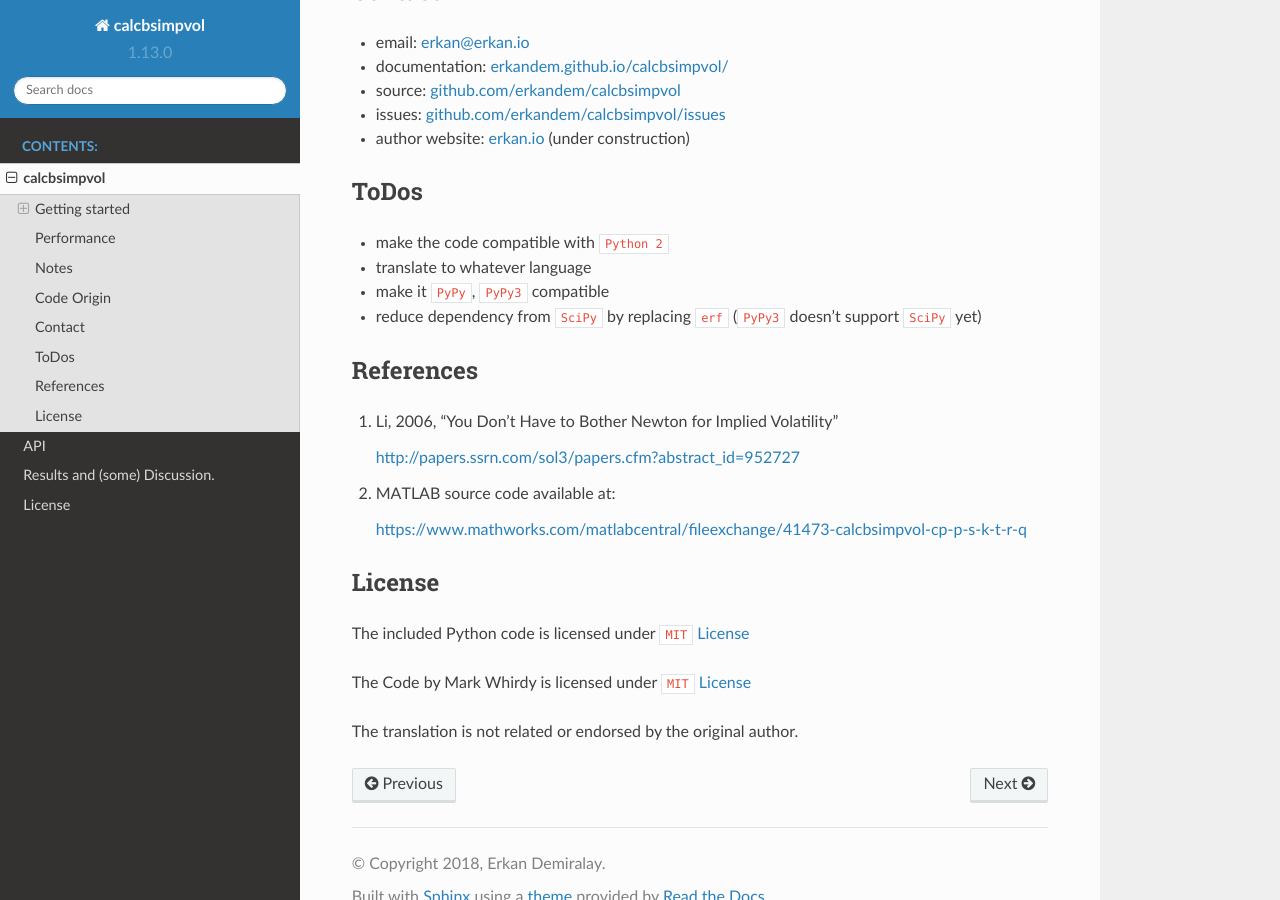
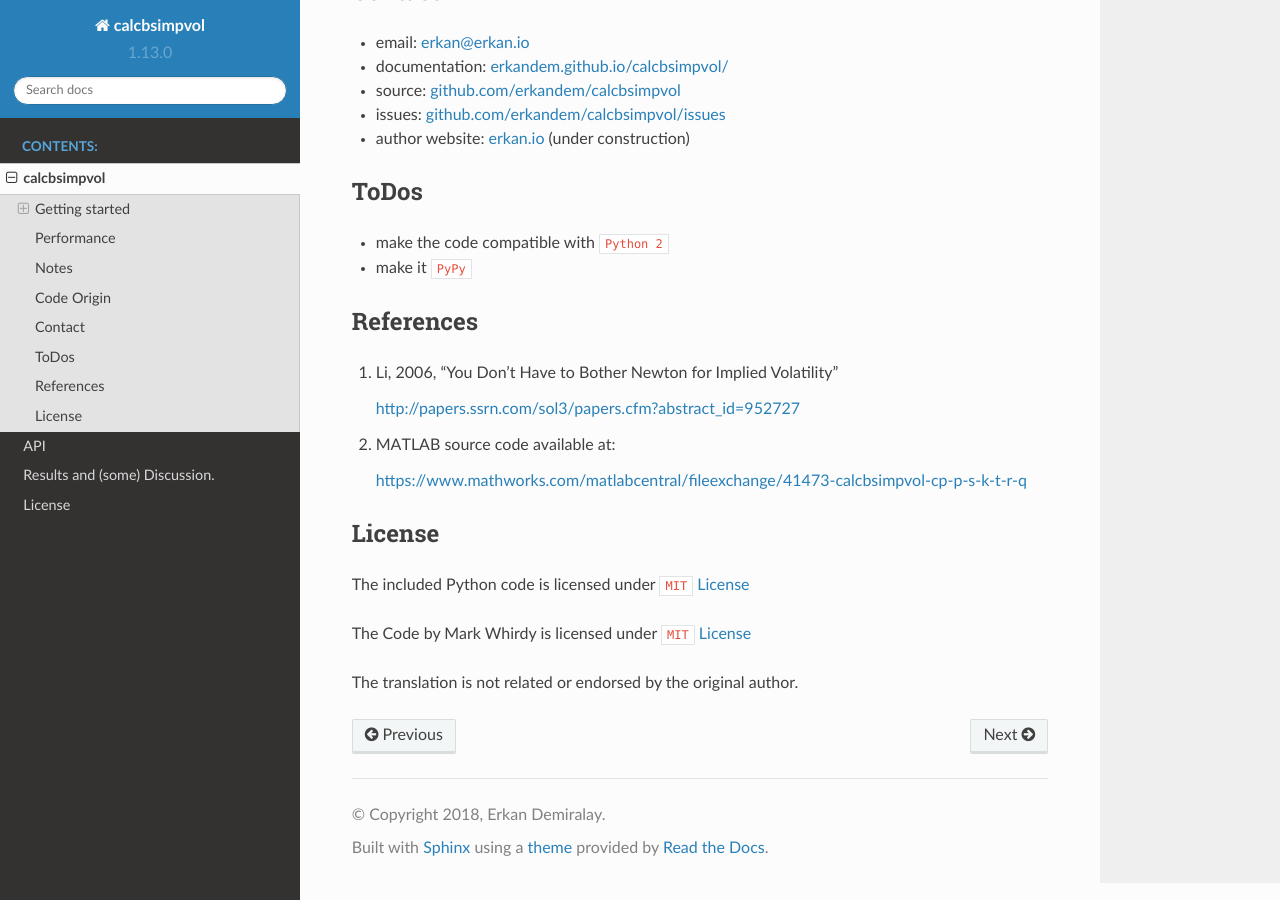
Before and after one commit to erkandem/calcbsimpvol, a Sphinx documentation site: the page built from calcbsimpvol/docs/source/README.rst, in a window 1280 px wide and 900 px high, scrolled down 2626 px. Built offline with Sphinx 7.4.7 and the Read the Docs theme 2.0.0, drawn with Linux system fonts in a browser that asks for light colours.

Commit message:
adjust readme

```diff
--- a/calcbsimpvol/docs/source/README.rst
+++ b/calcbsimpvol/docs/source/README.rst
@@ -145,10 +145,7 @@ ToDos
 -----
 
 -  make the code compatible with ``Python 2``
--  translate to whatever language
--  make it ``PyPy``, ``PyPy3`` compatible
--  reduce dependency from ``SciPy`` by replacing ``erf`` (``PyPy3``
-   doesn’t support ``SciPy`` yet)
+-  make it ``PyPy``
 
 References
 ----------
```
Also changed, not shown: README.md (+1 -3 lines).
